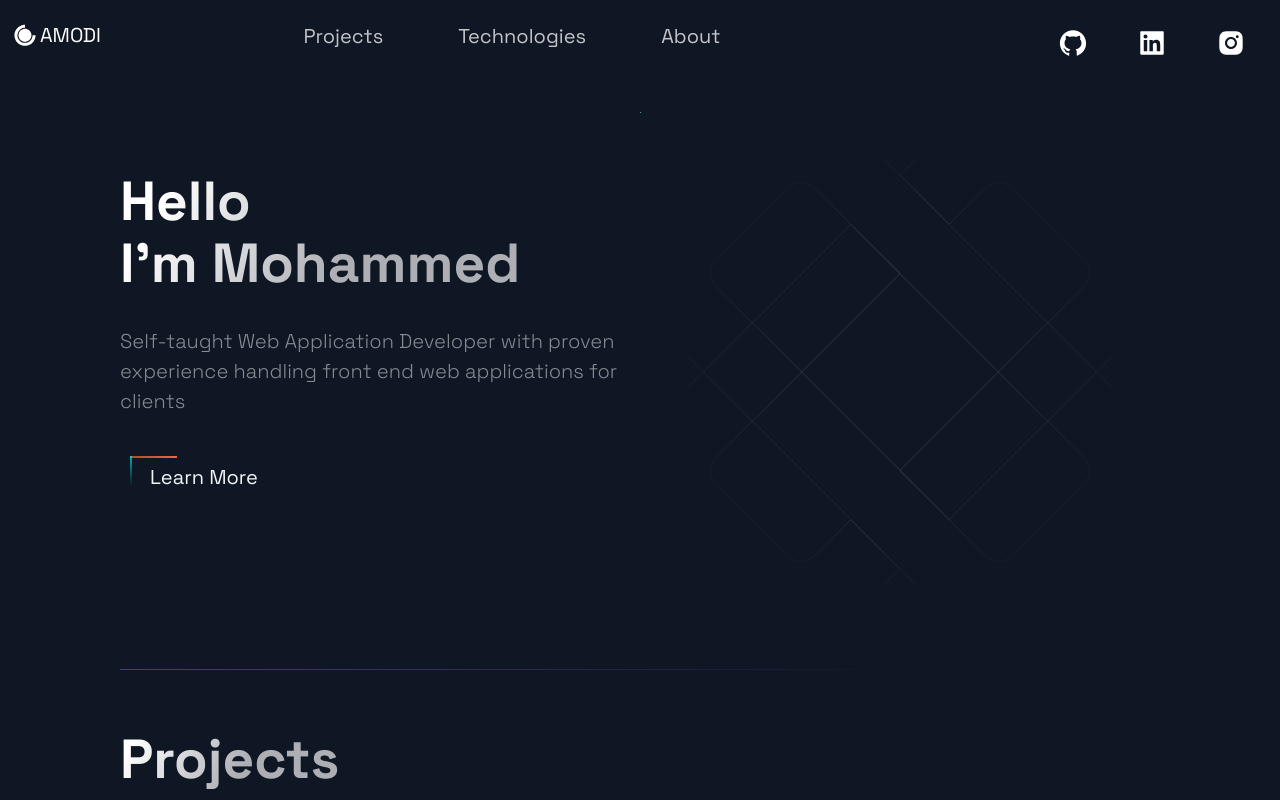
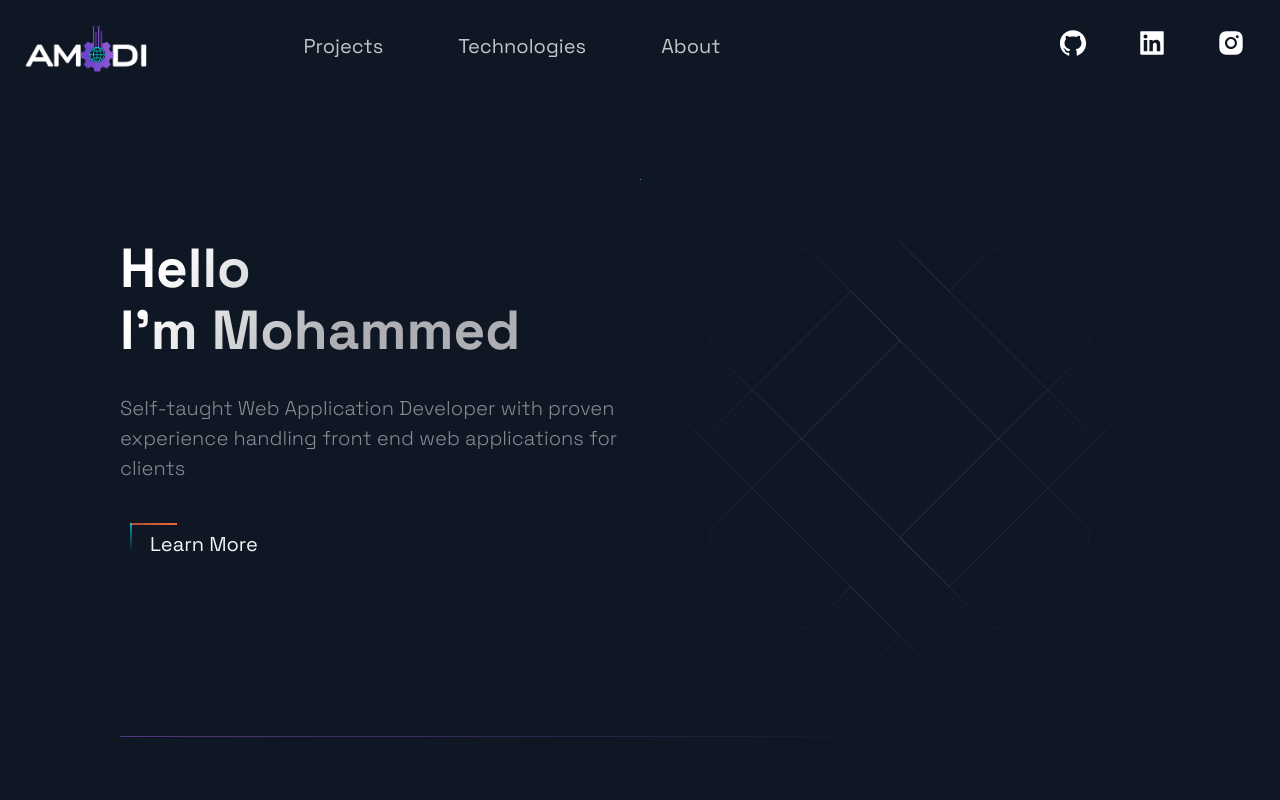
Before and after one commit to Moe-alamodi/portfolio_website, a Next.js app: page / in a window 1280 px wide. Shown: the top 800 px of the page. Built offline with nearby package versions, Linux system fonts and the light colour scheme.

Commit message:
Added A logo

```diff
--- a/src/components/Header/Header.js
+++ b/src/components/Header/Header.js
@@ -8,6 +8,7 @@ import {
   Div1,
   Div2,
   Div3,
+  Logo,
   NavLink,
   SocialIcons,
   Span,
@@ -25,8 +26,7 @@ const Header = () => (
             marginBottom: "20px",
           }}
         >
-          <DiCssdeck size="3rem" />
-          <Span>AMODI</Span>
+          <Logo src="/images/logo.png" />
         </a>
       </Link>
     </Div1>
--- a/src/components/Header/HeaderStyles.js
+++ b/src/components/Header/HeaderStyles.js
@@ -31,16 +31,36 @@ export const Div1 = styled.div`
   grid-area: 1 / 1 / 2 / 2;
   display: flex;
   flex-direction: row;
+  align-self: center;
   align-content: center;
 
   @media ${(props) => props.theme.breakpoints.sm} {
     grid-area: 1 / 1 / 2 / 3;
   }
 `;
+export const Logo = styled.img`
+  align-self: start;
+  width: 70%;
+  height: 80%;
+  object-fit: cover;
+  overflow: hidden;
+  @media ${(props) => props.theme.breakpoints.sm} {
+    width: 100%;
+    height: 100%;
+    align-self: center;
+  }
+  @media ${(props) => props.theme.breakpoints.md} {
+    width: 100%;
+    height: 100%;
+    align-self: center;
+  }
+`;
 export const Div2 = styled.div`
   grid-area: 1 / 2 / 2 / 4;
   display: flex;
   justify-content: space-around;
+  align-self: start;
+  padding-top: 1rem;
   @media ${(props) => props.theme.breakpoints.md} {
     grid-area: 1 / 2 / 1 / span 3;
   }
@@ -52,7 +72,7 @@ export const Div3 = styled.div`
   grid-area: 1 / 5 / 2 / 6;
   display: flex;
   justify-content: space-around;
-  align-items: center;
+  align-self: start;
   @media ${(props) => props.theme.breakpoints.sm} {
     align-items: center;
     grid-area: 1 / 4 / 2 / 6;
--- a/text.css
+++ b/text.css
@@ -1,3 +1,3 @@
 h1 {
-  background: #945dd6;
+  background: #03e9f4;
 }
```
Also changed, not shown: public/images/logo.png (added).
